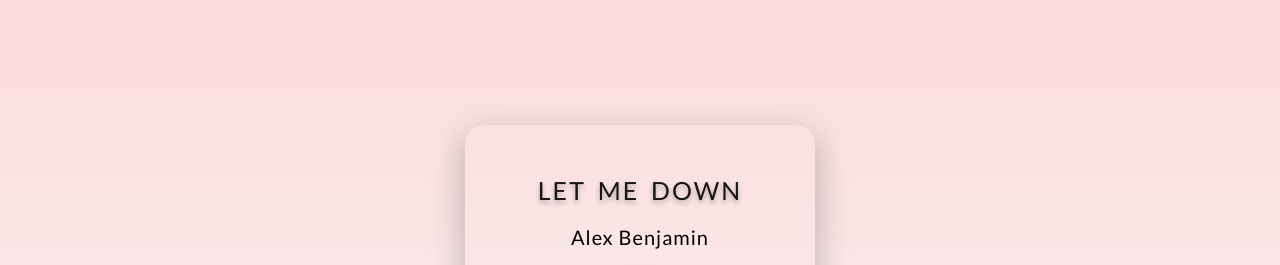
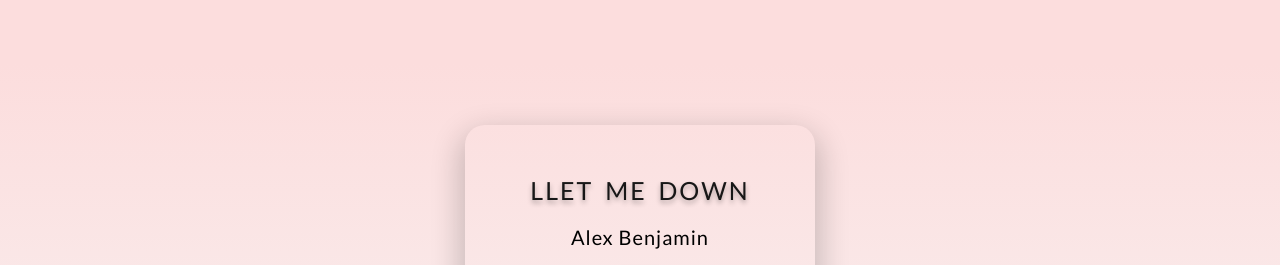
Before and after one commit to Goodboy0416/Media-player, a plain HTML site: page index.html in a window 1280 px wide. Shown: the top 265 px of the page. Drawn offline with Linux system fonts and the light colour scheme.

Commit message:
Update index.html

```diff
--- a/index.html
+++ b/index.html
@@ -11,7 +11,7 @@
 <body>
     <div class="main_div">
         <div class="music_container">
-            <h2 id="title">Let Me Down</h2>
+            <h2 id="title">lLet Me Down</h2>
             <h3 id="artist">Alex Benjamin</h3>
             <div class="img_container">
                 <img src="image/let-me-down.jpg" alt="">
```
